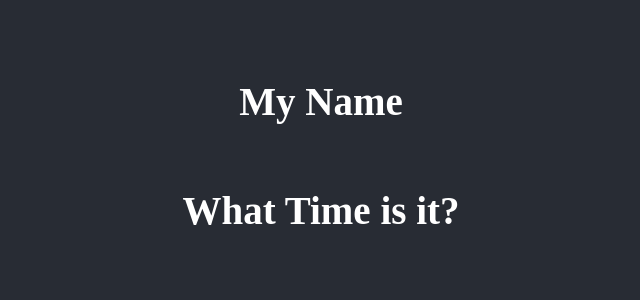
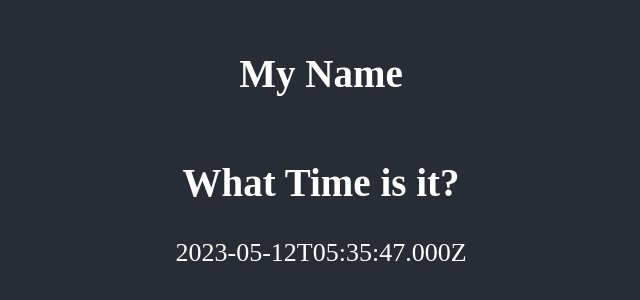
Before and after one commit to wochae/6ew, a React (Create React App) app in the folder blog/: page / in a window 1280 px wide. Shown: the part 244-544 px from the top of the page, without its empty margins (319-959 px from the left). Built offline with nearby package versions, Linux system fonts and the light colour scheme.

Commit message:
[fix] : not appearence TimeZone below fixed #9

```diff
--- a/blog/src/App.js
+++ b/blog/src/App.js
@@ -2,7 +2,6 @@ import React, {useState} from "react";
 import logo from './logo.svg';
 import './App.css';
 import Time from './Time';
-
 const today = function() {
   return new Date().toISOString();
 };
@@ -13,7 +12,7 @@ function App() {
     <div className="App">
       <header className="App-header">
         <h2>{myName}</h2>
-        <Time init={ today }/>
+        <Time today={today()} />
       </header>
     </div>
   );
```
